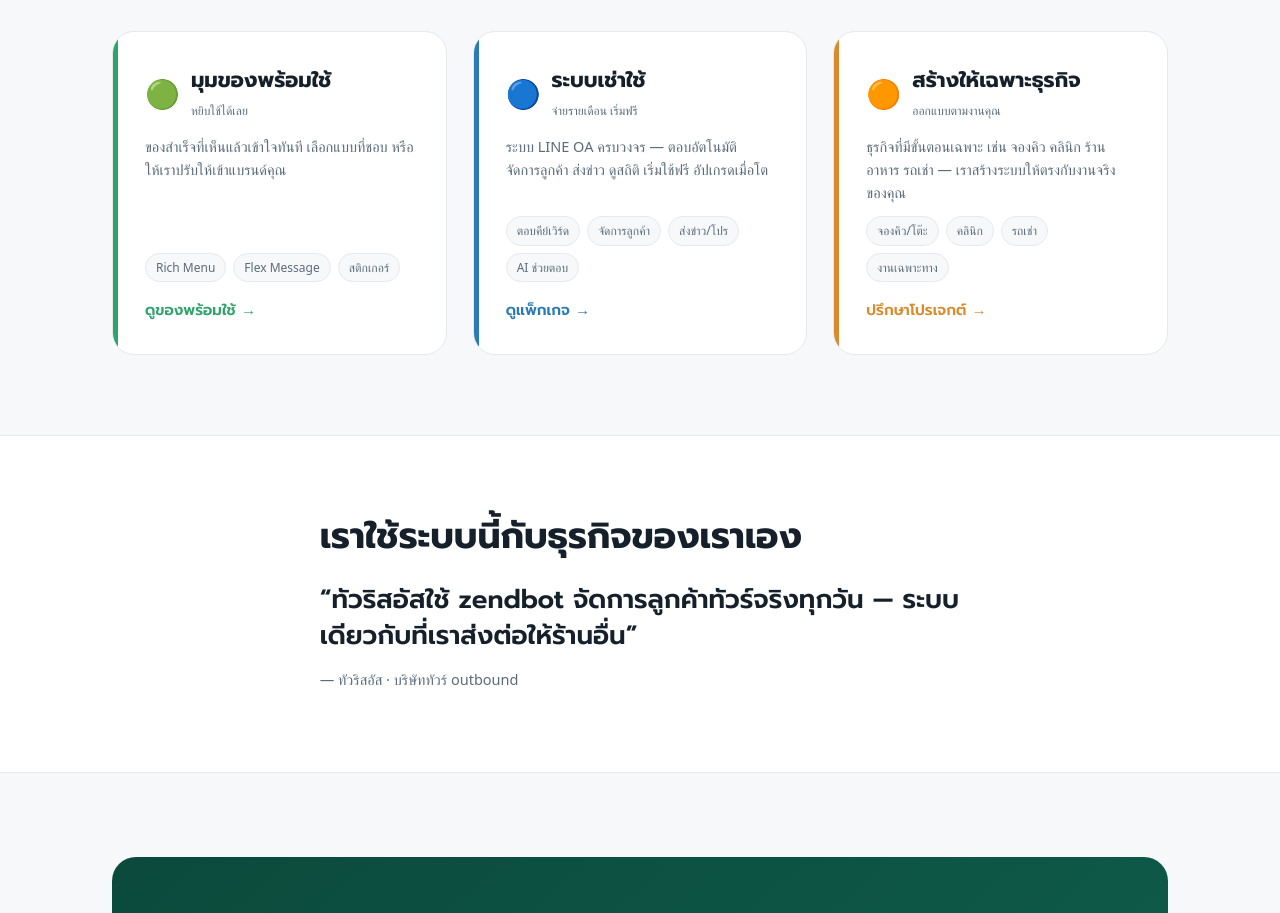
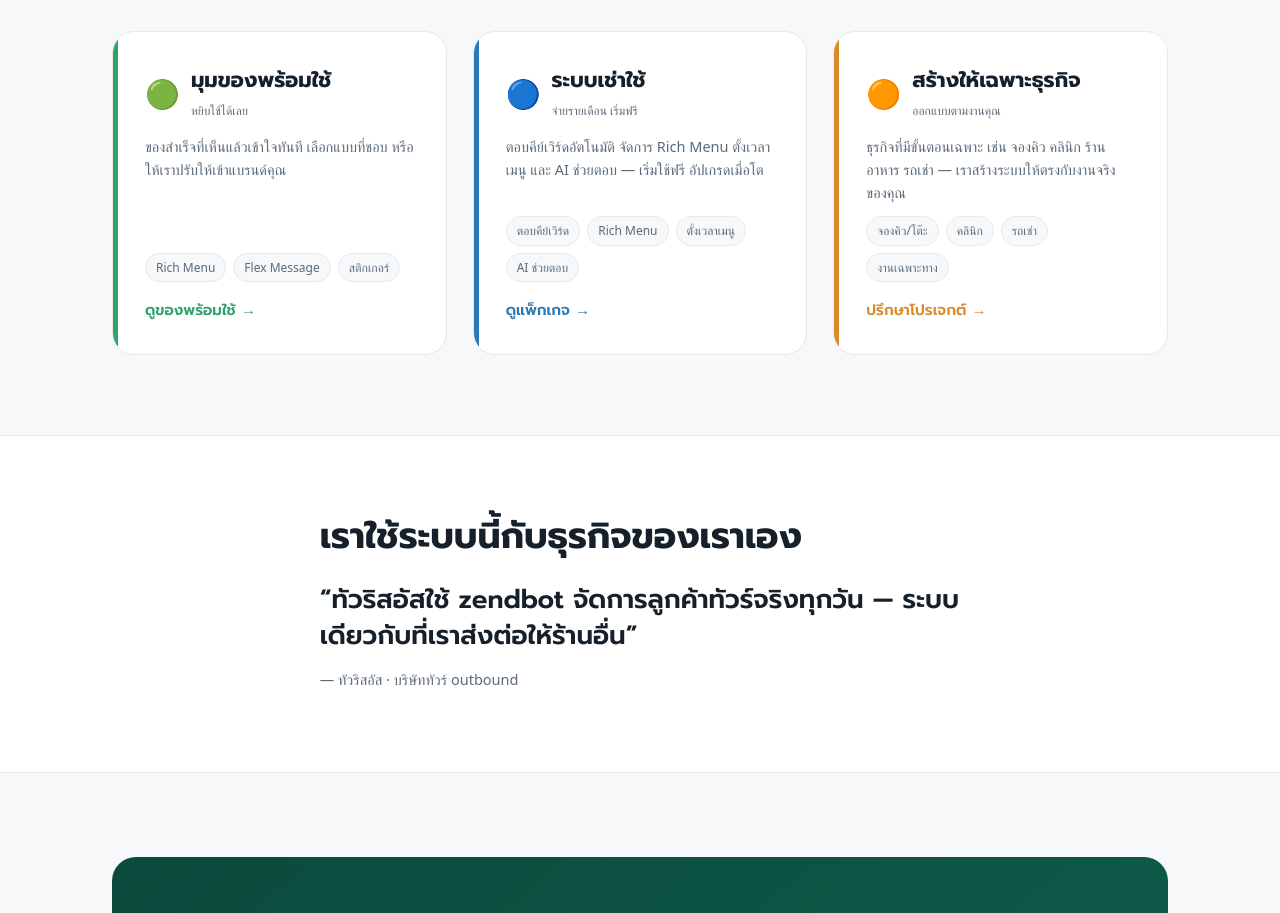
Before and after one commit to MNGCS10/zendbot-web, a plain HTML site: page index.html in a window 1280 px wide. Shown: the part 780-1693 px from the top of the page. Drawn offline with Linux system fonts and the light colour scheme; a web font is replaced by a local one.

Commit message:
home: align RENT card with new pricing page (remove unbuilt claims)
- drop 'ครบวงจร / จัดการลูกค้า / ส่งข่าว / ดูสถิติ' (no backing code)
- list keyword, Rich Menu, menu scheduling, AI replies

Co-Authored-By: Claude Sonnet 5.5 <noreply@anthropic.com>
Claude-Session: https://claude.ai/code/session_01THjrBviz3vsco5CgVN2kFx

```diff
--- a/index.html
+++ b/index.html
@@ -141,8 +141,8 @@
         <a class="zone reveal" href="rent.html">
           <span class="stripe" style="background:#2a7ab5"></span>
           <div class="zt"><span class="zemoji">🔵</span><div><h3>ระบบเช่าใช้</h3><span class="ztag">จ่ายรายเดือน เริ่มฟรี</span></div></div>
-          <p class="zdesc">ระบบ LINE OA ครบวงจร — ตอบอัตโนมัติ จัดการลูกค้า ส่งข่าว ดูสถิติ เริ่มใช้ฟรี อัปเกรดเมื่อโต</p>
-          <ul class="zlist"><li>ตอบคีย์เวิร์ด</li><li>จัดการลูกค้า</li><li>ส่งข่าว/โปร</li><li>AI ช่วยตอบ</li></ul>
+          <p class="zdesc">ตอบคีย์เวิร์ดอัตโนมัติ จัดการ Rich Menu ตั้งเวลาเมนู และ AI ช่วยตอบ — เริ่มใช้ฟรี อัปเกรดเมื่อโต</p>
+          <ul class="zlist"><li>ตอบคีย์เวิร์ด</li><li>Rich Menu</li><li>ตั้งเวลาเมนู</li><li>AI ช่วยตอบ</li></ul>
           <span class="zgo" style="color:#2a7ab5">ดูแพ็กเกจ →</span>
         </a>
 
```
